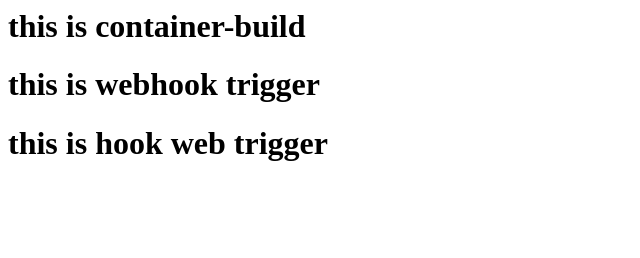
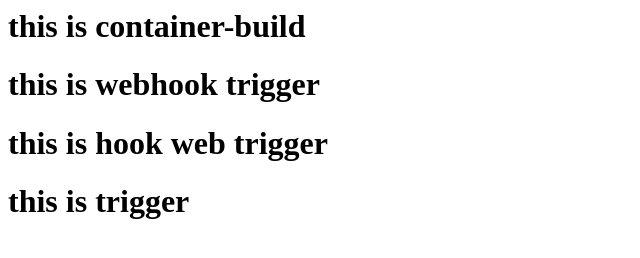
Before and after one commit to jyothsna1991/cintainer-builb, a plain HTML site: page index.html in a window 1280 px wide. Shown: the whole page, without its empty margins (0-640 px from the left). Drawn offline with Linux system fonts and the light colour scheme.

Commit message:
update to the trigger line

```diff
--- a/index.html
+++ b/index.html
@@ -1,3 +1,4 @@
 <h1>this is container-build</h1>
 <h1>this is webhook trigger</h2>
 <h1>this is hook web trigger</h2>
+<h1>this is trigger</h1>
```
